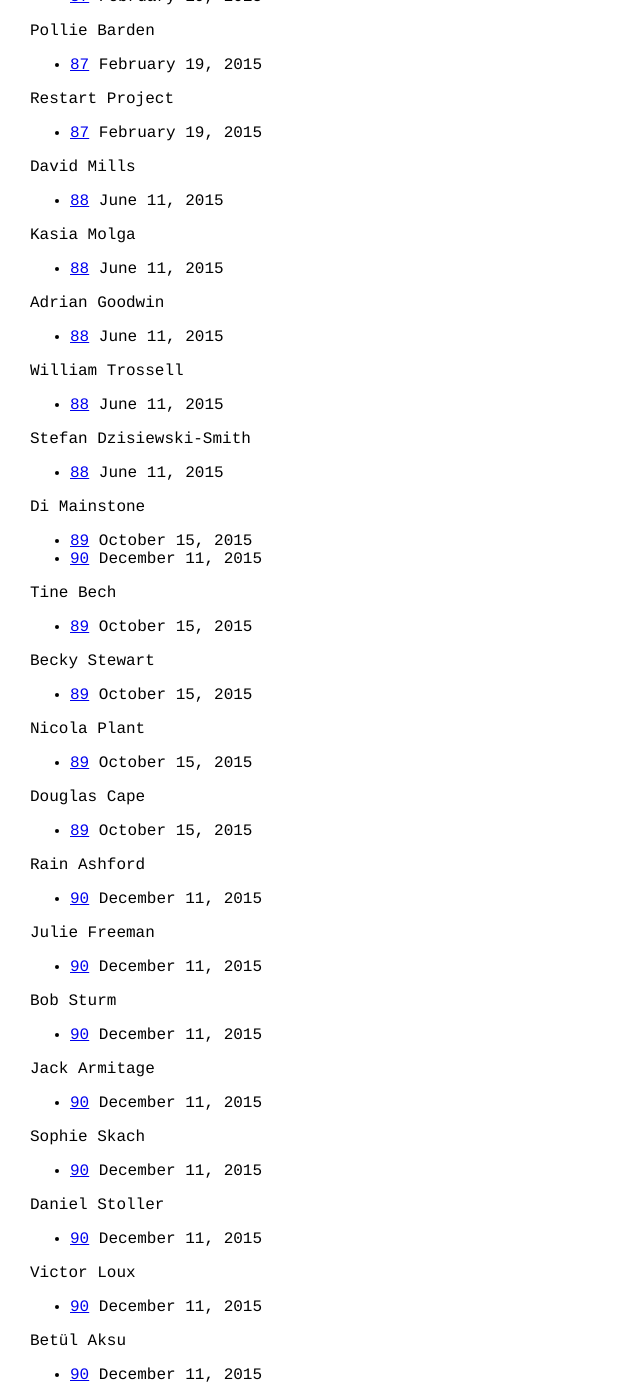
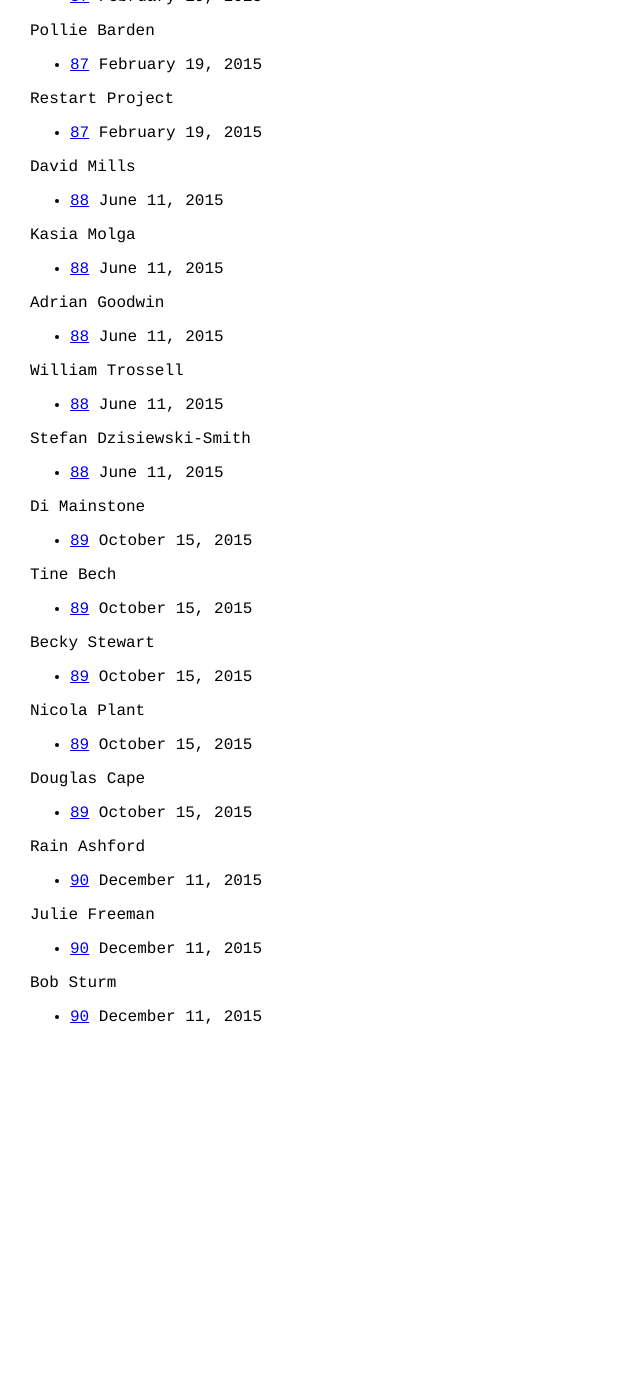
Before and after one commit to dorkbotlondon/dorkbotlondon.github.io, a Jekyll site: the page built from speakers.html, in a window 1280 px wide and 1400 px high, scrolled down 2439 px. Shown: the whole window, without its empty margins (0-640 px from the left). Built offline with Jekyll 4.4.1, drawn with Linux system fonts in a browser that asks for light colours; Markdown is read by kramdown in place of the engine named in the settings; after the commit the page ends 3481 px from its top, so only the background shows below that.

Commit message:
Update 2015-12-11-90.html

```diff
--- a/_posts/2015-12-11-90.html
+++ b/_posts/2015-12-11-90.html
@@ -9,12 +9,6 @@ tags:
     - Julie Freeman
     - Mike Harrison
     - Bob Sturm
-    - Di Mainstone
-    - Jack Armitage
-    - Sophie Skach
-    - Daniel Stoller
-    - Victor Loux
-    - Betül Aksu
 ---
 
 Free entry, no registration required - we have a license for this one so we'll
@@ -71,9 +65,6 @@ recently returned from installing a large-scale LED display in Hong Kong.
 
 <b>==== Open dorks/demos: ====</b>
 
-<b>Jack Armitage</b>
-<i>Stenophone: Chorded Keyboard as Live Coding Instrument</i>
-
 <b>Sophie Skach (<a href="https://twitter.com/SophieSkach">@SophieSkach</a>)</b>
 <i>"12^4 boys": drawing + combining portraits by touching a doll's head</i>
 
```
